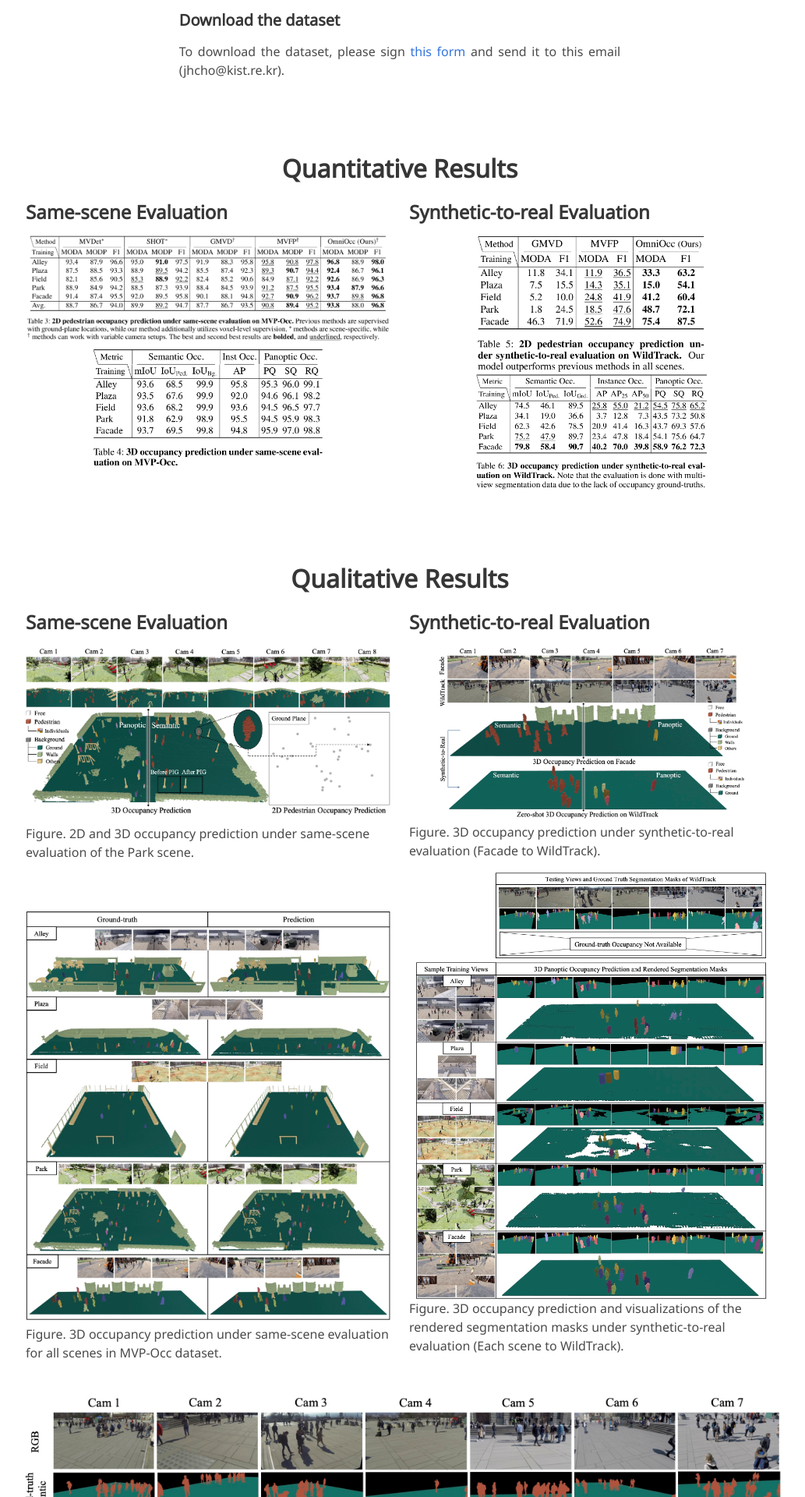
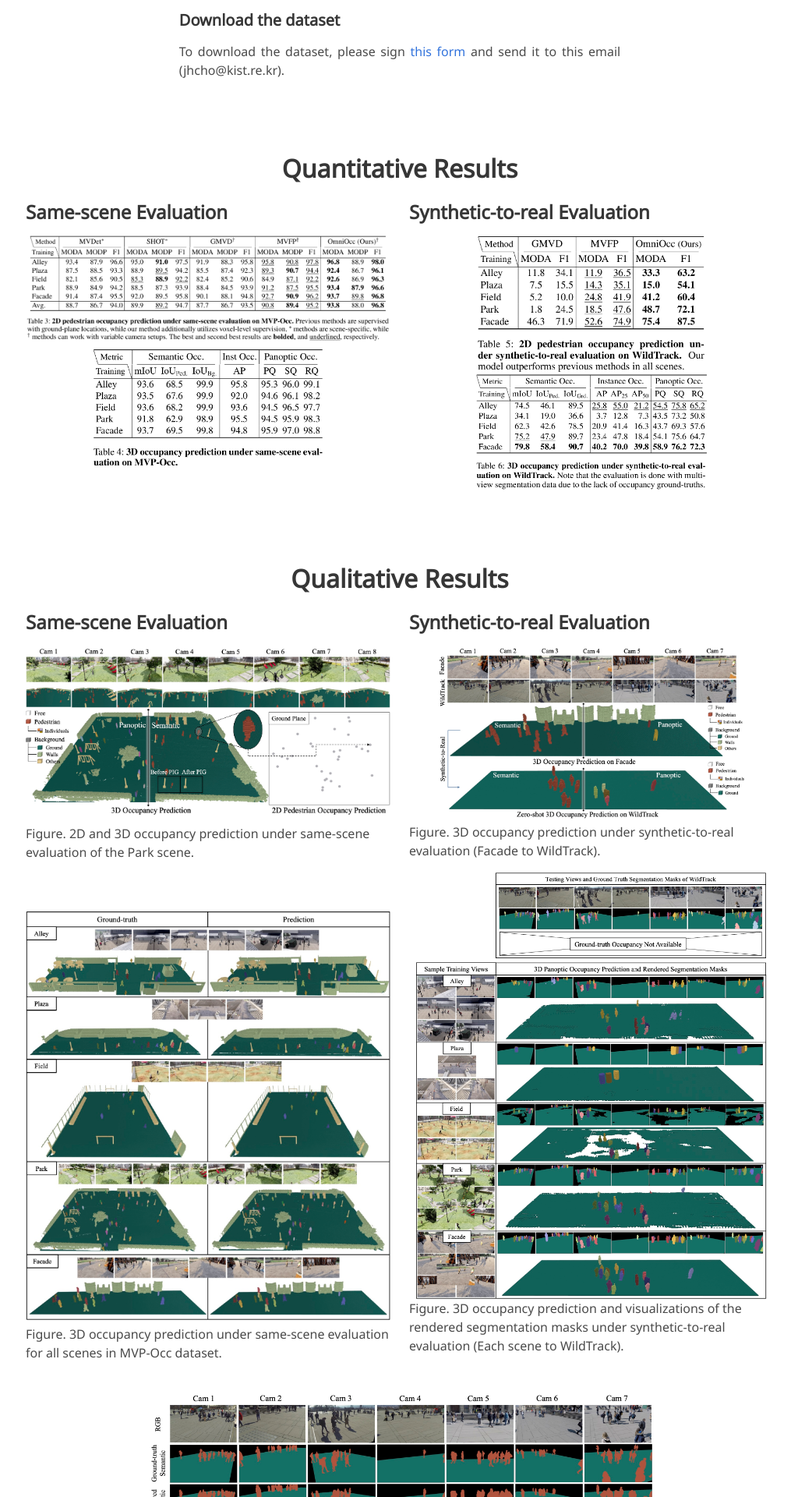
Before and after one commit to sithu31296/sithu31296.github.io, a Jekyll site: the page mvpocc/index.html, which Jekyll copies as it is, in a window 1280 px wide. Shown: the part 4480-6400 px from the top of the page at 78% size, without its empty margins (127-1160 px from the left). Built offline with Jekyll 4.4.1, drawn with Linux system fonts in a browser that asks for light colours; nearby versions of some CDN libraries; some web fonts are replaced; library files that are not in the unit come from our copies; a style sheet for code colours, icons or effects is not loaded.

Commit message:
update mvpocc

```diff
--- a/mvpocc/index.html
+++ b/mvpocc/index.html
@@ -405,9 +405,9 @@
     </div>
   </div>
   <div class="columns is-centered has-text-centered">
-    <div class="column is-four-fifths">
-      <img src="./static/images/render_comp.jpg", alt="model", style="width:auto;">
-      <div class="content center">
+    <div class="column is-three-fifths">
+      <img src="./static/images/render_comp.jpg", alt="model", style="width:650px;">
+      <div class="content has-text-justified">
         <p>
           Figure. Comparison between ground-truth and rendered segmentation masks for the WildTrack scene.
         </p>
```
